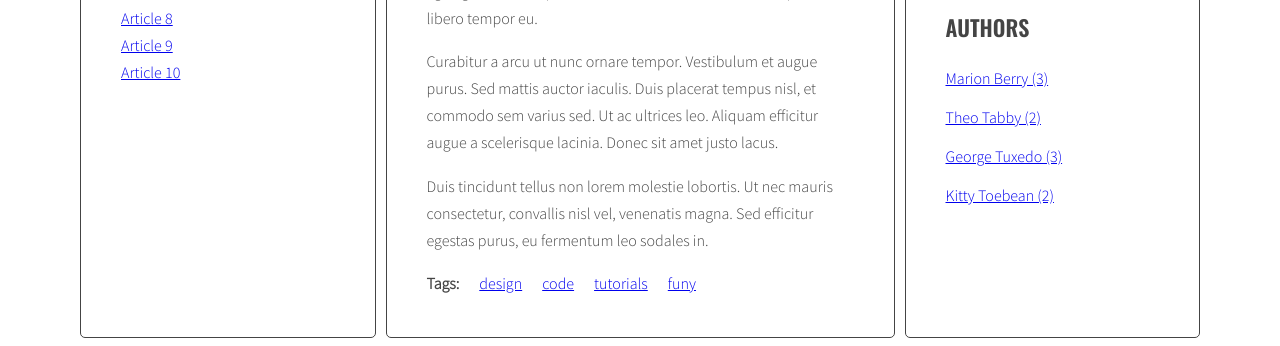
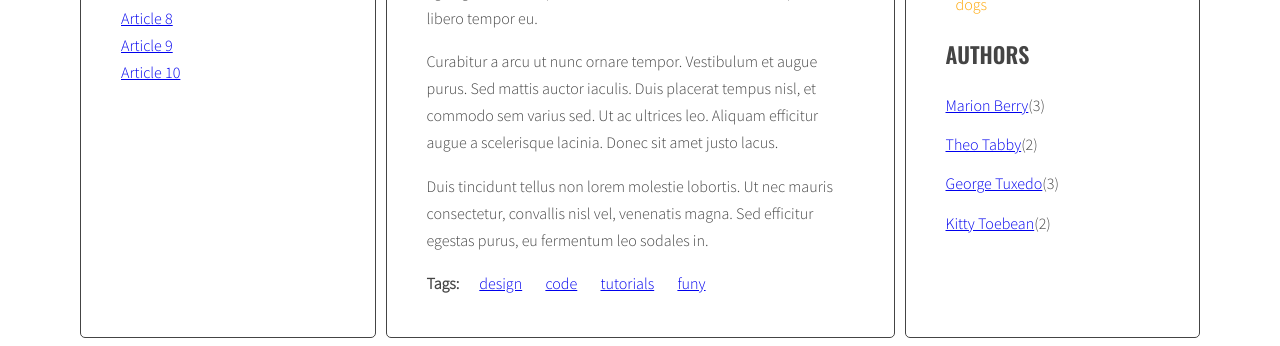
Before and after one commit to T81P/javascript-blog, a website: page index.html in a window 1280 px wide. Shown: the part 544-890 px from the top of the page. Drawn offline with nearby package versions, Linux system fonts and the light colour scheme.

Commit message:
Add Handlebars templates in to project

```diff
--- a/index.html
+++ b/index.html
@@ -251,6 +251,26 @@
 		    </main>
 	  	</div>
 	</div>
+<script id="template-article-link" type="text/x-handlebars-template">
+  <li><a href="#{{ id }}"><span>{{ title }}</span></a></li>
+</script>
+<script id="template-tag-link" type="text/x-handlebars-template">
+  <li><a href="#{{ id }}"><span>{{ title }}</span></a></li>
+</script>
+<script id="template-author-link" type="text/x-handlebars-template">
+  <li><a href="#{{ id }}">{{ title }}</a></li>
+</script>
+<script id="template-tagCloud-link" type="text/x-handlebars-template">
+  {{#each tags}}
+  <li><a class="tag-size-{{className}}" href="#tag-{{tag}}">{{ tag }}</a></li>
+  {{/each}}
+</script>
+<script id="template-authorCloud-link" type="text/x-handlebars-template">
+	{{#each authors}}
+	<li><a href="#author-{{ author }}">{{ author }}</a>({{ count }})</li>
+	{{/each}}
+</script>
+<script src="https://cdnjs.cloudflare.com/ajax/libs/handlebars.js/4.1.0/handlebars.min.js"></script>
 <script src="js/script.js"></script>
 </body>
 </html>
--- a/js/script.js
+++ b/js/script.js
@@ -2,6 +2,14 @@
   const links = document.querySelectorAll('.titles a');
   console.log('links:', links);
 });     */
+
+const templates = {
+  articleLink: Handlebars.compile(document.querySelector('#template-article-link').innerHTML),
+  tagLink: Handlebars.compile(document.querySelector('#template-tag-link').innerHTML),
+  authorLink: Handlebars.compile(document.querySelector('#template-author-link').innerHTML),
+  tagCloudLink: Handlebars.compile(document.querySelector('#template-tagCloud-link').innerHTML),
+  authorCloudLink: Handlebars.compile(document.querySelector('#template-authorCloud-link').innerHTML),
+}
 
 const titleClickHandler = function(event){
   event.preventDefault();
@@ -86,7 +94,8 @@ const titleClickHandler = function(event){
 
       /* create HTML of the link */
 
-      const linkHTML = '<li><a href="#' + articleId + '"><span>' + articleTitle + '</span></a></li>';
+      const linkHTMLData = {id: articleId, title: articleTitle};
+      const linkHTML = templates.articleLink(linkHTMLData);
 
 
       /* insert link into titleList */
@@ -174,7 +183,9 @@ const titleClickHandler = function(event){
       for(let tag of articleTagsArray){
 
         /* [DONE] generate HTML of the link */
-        const linkHTML = '<li><a href="#tag-' + tag + '"><span>' + tag + '</span></a></li>';
+        //const linkHTML = '<li><a href="#tag-' + tag + '"><span>' + tag + '</span></a></li>';
+        const linkHTMLData = {id: 'tag-' + tag, title: tag};
+        const linkHTML = templates.tagLink(linkHTMLData);
 
         /* [DONE] add generated code to html variable */
         html += linkHTML;
@@ -203,18 +214,24 @@ const titleClickHandler = function(event){
     const tagsParams = calculateTagsParams(allTags);
 
     /* [NEW] create variable for all links HTML code */
-    let allTagsHTML = '';
+    let allTagsData = {tags: []};
 
     /* START LOOP: for each tag in allTags */
     for(let tag in allTags){
 
       /* [NEW] generatee code of a link and add it to allTagsHTML */
-      allTagsHTML += '<li><a class="' + optCloudClassPrefix + calculateTagClass(allTags[tag], tagsParams) + '"' + ' href="#tag-' + tag + '">'+ tag + '</a>' +'</li>';
+      //allTagsHTML += '<li><a class="' + optCloudClassPrefix + calculateTagClass(allTags[tag], tagsParams) + '"' + ' href="#tag-' + tag + '">'+ tag + '</a>' +'</li>';
+      allTagsData.tags.push({
+        tag: tag,
+        count: allTags[tag],
+        className: calculateTagClass(allTags[tag], tagsParams)
+      });
+
       /* [NEW] END LOOP: for each tag in allTags */
     }
 
     /* [New] add html from allTagsHTML to tagList */
-    tagList.innerHTML = allTagsHTML;
+    tagList.innerHTML = templates.tagCloudLink(allTagsData);
 
   }
 
@@ -304,7 +321,9 @@ const titleClickHandler = function(event){
       const authorTags = article.getAttribute('data-author');
 
       /* [DONE] generate HTML of the link */
-      const linkHTML = '<li><a href="#author-' + authorTags + '"><span>' + authorTags + '</span></a></li>';
+      //const linkHTML = '<li><a href="#author-' + authorTags + '"><span>' + authorTags + '</span></a></li>';
+      const linkHTMLData = {id: 'author-' + authorTags, title: authorTags};
+      const linkHTML = templates.authorLink(linkHTMLData);
 
       /* [DONE] add generated code to html variable */
       html += linkHTML;
@@ -331,16 +350,20 @@ const titleClickHandler = function(event){
     /* [NEW] add html from allTags to tagList */
     //authorTagList.innerHTML = allAuthorTags.join(' ');
     /* [NEW] create variable for all links HTML code */
-    let allAuthorTagsHTML = '';
+    let allAuthorsData = {authors: []};
 
     /* START LOOP: for each tag in allAuthorTags */
-    for(let tag in allAuthorTags){
-
+    for(let author in allAuthorTags){
       /* [NEW] generatee code of a link and add it to allAuthorTagsHTML */
-      allAuthorTagsHTML += '<li><a href="#author-' + tag + '"><span>' + tag + ' (' + allAuthorTags[tag] + ')' + '</span></a></li>';
+      //allAuthorTagsHTML += '<li><a href="#author-' + tag + '"><span>' + tag + ' (' + allAuthorTags[tag] + ')' + '</span></a></li>';
+      allAuthorsData.authors.push({
+      	author: author,
+      	count: allAuthorTags[author],
+      })
       /* [NEW] END LOOP: for each tag in allAuthorTags */
     }
-    authorTagList.innerHTML = allAuthorTagsHTML;
+    authorTagList.innerHTML = templates.authorCloudLink(allAuthorsData);
+
   }
 
   generateAuthors();
```
